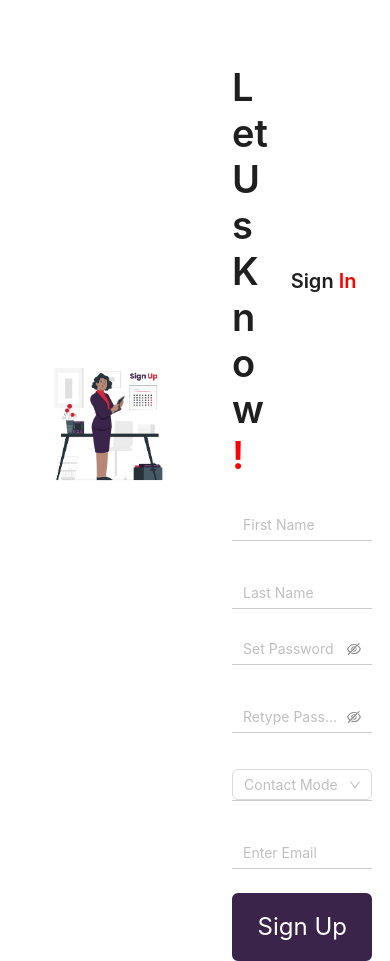
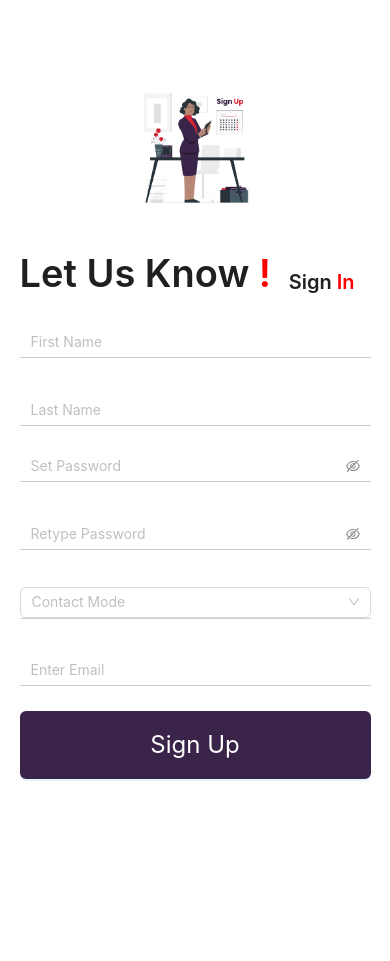
Before and after one commit to ucantbe-jagmeet/hd-project, a Next.js app: page /register in a window 390 px wide. After the commit the page ends 844 px from the top, so only its background shows below. Built offline with nearby package versions, Linux system fonts and the light colour scheme.

Commit message:
mobile responsiveness added

```diff
--- a/src/app/register/page.tsx
+++ b/src/app/register/page.tsx
@@ -9,17 +9,17 @@
 const Page = () => {
   const signUp = useSelector((state: RootState) => state.signUp.signUp);
   return (
-    <main className='h-screen w-screen flex items-center justify-center'>
-        <div className='w-[55%]'>
+    <main className='h-screen w-screen flex items-center justify-center flex-col md:flex-row'>
+        <div className='md:w-[55%] w-[90%] '>
             <Image
             src={signUp ? signUpImg: signInImg}
             width={650}
             height={600}
             alt='image'
-            className='mx-auto h-screen w-full object-contain '
+            className='mx-auto w-52 md:h-screen md:w-full object-contain  '
             />
         </div>
-        <div className='w-[45%] '>
+        <div className='md:w-[45%] w-[90%] '>
             <RegisterForm/>
         </div>
     </main>
--- a/src/components/RegisterForm.tsx
+++ b/src/components/RegisterForm.tsx
@@ -14,7 +14,7 @@
   const signUp = useSelector((state: RootState) => state.signUp.signUp);
 
   return (
-    <main className="w-4/5 mx-auto h-screen pt-[4rem]">
+    <main className="w-full md:w-4/5 mx-auto md:h-screen  md:pt-[4rem]">
       <div className="flex justify-between items-center">
         <Title level={1}>
           {signUp ? 'Let Us Know' : 'Fill What We know'} <span style={{ color: 'red' }}>!</span>
```
